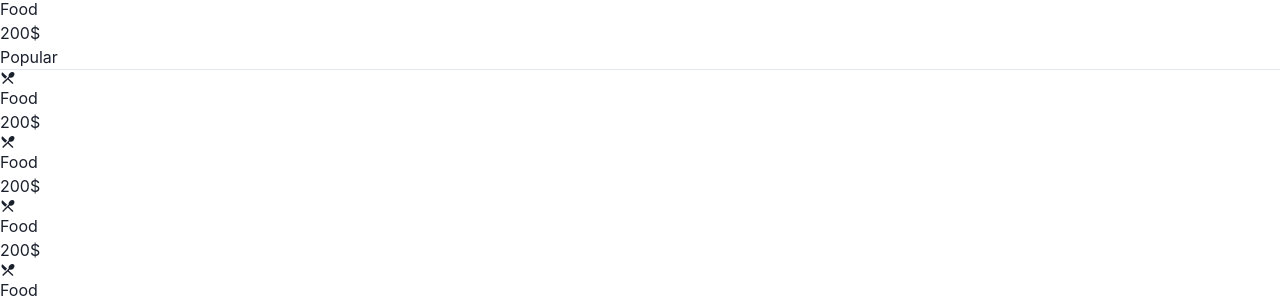
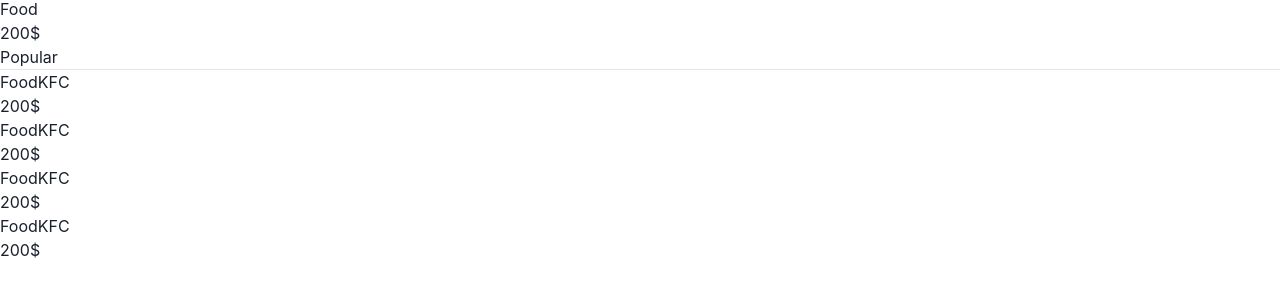
Before and after one commit to MAZINO001/budget-app, a React (Vite) app in the folder budget/: page / in a window 1280 px wide. Shown: the part 2332-2636 px from the top of the page. After the commit the page ends 2594 px from the top, so only its background shows below. Built offline with nearby package versions, Linux system fonts and the light colour scheme.

Commit message:
fix addnew and sashboard desing

```diff
--- a/budget/src/components/Dashboard/Charts.jsx
+++ b/budget/src/components/Dashboard/Charts.jsx
@@ -152,7 +152,7 @@
   return (
     <ResponsiveContainer height="100%" width="100%">
       <LineChart data={data1} margin={{ right: 25, top: 10 }}>
-        <CartesianGrid strokeDasharray="3 3" />
+        {/* <CartesianGrid strokeDasharray="3 3" /> */}
         <XAxis dataKey="name" interval={interval} />
         <YAxis interval={interval} />
         <Line
@@ -172,9 +172,9 @@
   return (
     <ResponsiveContainer width="100%" height="100%">
       <RadarChart cx="50%" cy="50%" outerRadius="80%" data={data2}>
-        <PolarGrid />
+        <PolarGrid  />
         <PolarAngleAxis dataKey="subject" />
-        <PolarRadiusAxis />
+        {/* <PolarRadiusAxis /> */}
         <Radar
           name="Mike"
           dataKey="A"
@@ -200,7 +200,7 @@
             bottom: 5,
           }}
         >
-          <CartesianGrid strokeDasharray="3 3" />
+          {/* <CartesianGrid strokeDasharray="3 3" /> */}
           <XAxis dataKey="name" />
           <YAxis />
           <Tooltip />
--- a/budget/src/components/Dashboard/Popular.jsx
+++ b/budget/src/components/Dashboard/Popular.jsx
@@ -1,5 +1,3 @@
-import { IoMdRestaurant } from "react-icons/io";
-
 export default function Popular() {
   return (
     <div className=" ">
@@ -7,37 +5,29 @@
       <hr className="pb-2" />
       <div className="flex flex-col gap-2 items-center">
         <div className="bg-gray-700 w-[100%] h-[46px] rounded-md px-2 flex items-center justify-between">
-          <div className="flex">
-            <IoMdRestaurant className="text-[28px] text-red-500 border-red-500 rounded-full border" />
-            <span className="ml-2">Food</span>
-          </div>
+          <span className="ml-2">Food</span>
+          <span className="ml-2">KFC</span>
           <div>
             <span>200$</span>
           </div>
         </div>
         <div className="bg-gray-700 w-[100%] h-[46px] rounded-md px-2 flex items-center justify-between">
-          <div className="flex">
-            <IoMdRestaurant className="text-[28px] text-red-500 border-red-500 rounded-full border" />
-            <span className="ml-2">Food</span>
-          </div>
+          <span className="ml-2">Food</span>
+          <span className="ml-2">KFC</span>
           <div>
             <span>200$</span>
           </div>
         </div>
         <div className="bg-gray-700 w-[100%] h-[46px] rounded-md px-2 flex items-center justify-between">
-          <div className="flex">
-            <IoMdRestaurant className="text-[28px] text-red-500 border-red-500 rounded-full border" />
-            <span className="ml-2">Food</span>
-          </div>
+          <span className="ml-2">Food</span>
+          <span className="ml-2">KFC</span>
           <div>
             <span>200$</span>
           </div>
         </div>
         <div className="bg-gray-700 w-[100%] h-[46px] rounded-md px-2 flex items-center justify-between">
-          <div className="flex">
-            <IoMdRestaurant className="text-[28px] text-red-500 border-red-500 rounded-full border" />
-            <span className="ml-2">Food</span>
-          </div>
+          <span className="ml-2">Food</span>
+          <span className="ml-2">KFC</span>
           <div>
             <span>200$</span>
           </div>
--- a/budget/src/components/global/Sidebar.jsx
+++ b/budget/src/components/global/Sidebar.jsx
@@ -89,7 +89,7 @@
   }, []);
 
   return (
-    <div className="md:w-[50px] lg:w-[150px] h-[45px] max-h-[600px] md:h-[100vh] flex flex-row md:flex-col justify-between items-center bg-gray-700">
+    <div className="md:w-[50px] lg:w-[150px] h-[45px] max-h-[600px] md:h-[100vh] flex flex-row md:flex-col justify-between items-center bg-gray-700 ">
       <Link to="/" className="flex items-center gap-2 md:ml-0 ml-2 md:mt-2">
         <GiWallet className="text-2xl font-semibold tracking-wide cursor-pointer" />
         <span className="text-lg none sm:hidden lg:flex flex">CashCare</span>
--- a/budget/src/index.css
+++ b/budget/src/index.css
@@ -12,6 +12,7 @@
 
 
 .mobileSidebar {
+    background-color: #000;
     position: fixed;
     bottom: 15px;
     left: 50%;
```
